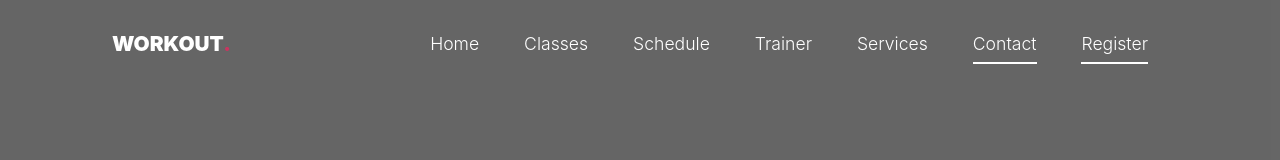
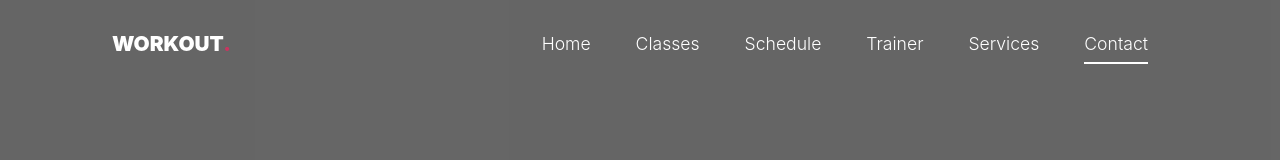
Before and after one commit to FlukeKS/my-ecommerce-site, a plain HTML site: page index.html in a window 1280 px wide. Shown: the top 160 px of the page. Drawn offline with Linux system fonts and the light colour scheme; files whose address does not match are found by name; a web font is replaced by a local one.

Commit message:
Update index.html

```diff
--- a/index.html
+++ b/index.html
@@ -60,7 +60,7 @@
                 <li><a href="#trainer-section" class="nav-link">Trainer</a></li>
                 <li><a href="#services-section" class="nav-link">Services</a></li>
                 <li><a href="#contact-section" class="nav-link">Contact</a></li>
-                <li><a href="#contact-section" class="nav-link">Register</a></li>
+
               </ul>
             </nav>
             <a href="#" class="d-inline-block d-lg-none site-menu-toggle js-menu-toggle float-right"><span class="icon-menu h3"></span></a>
```
